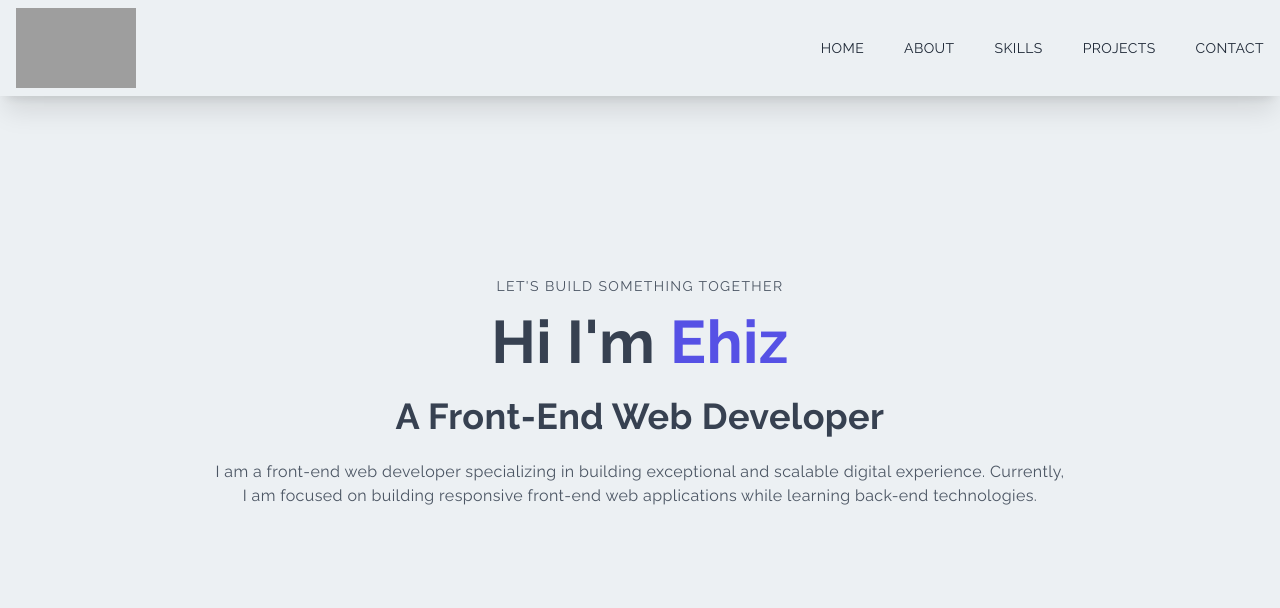
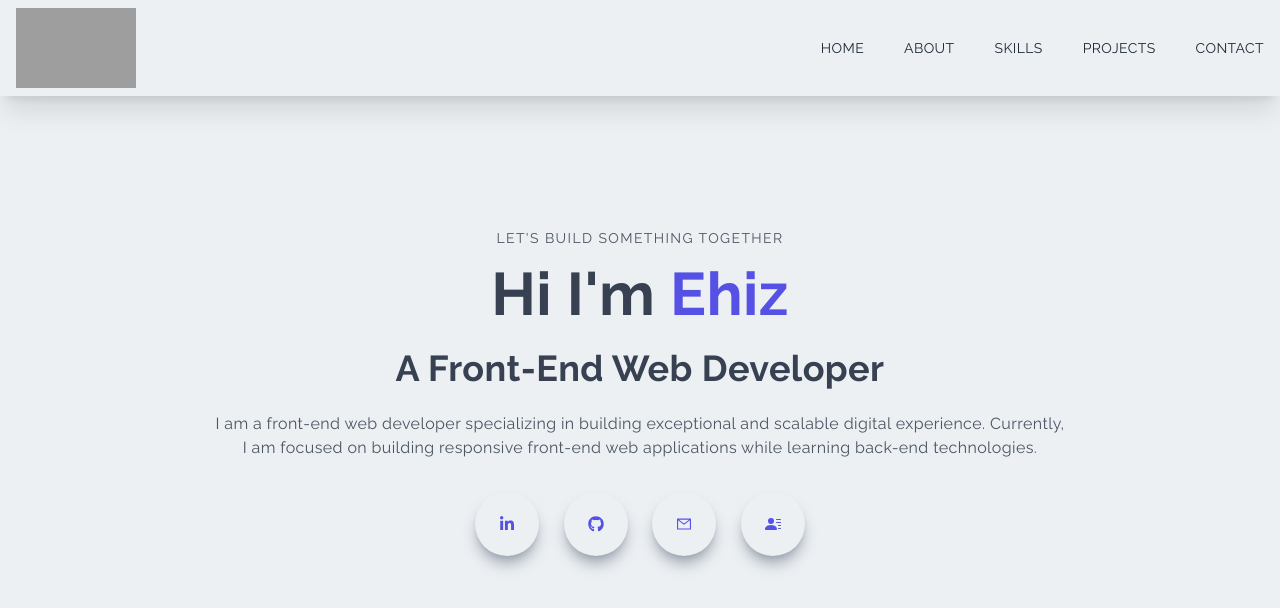
Before and after one commit to bakemonostan/nextjs-portfolio, a Next.js app: page / in a window 1280 px wide. Shown: the top 608 px of the page. Built offline with nearby package versions, Linux system fonts and the light colour scheme; grey boxes are pictures that could not be loaded.

Commit message:
main component done

```diff
--- a/components/Main.jsx
+++ b/components/Main.jsx
@@ -1,3 +1,7 @@
+import { AiOutlineMail } from 'react-icons/ai';
+import { FaLinkedinIn, FaGithub } from 'react-icons/fa';
+import { BsFillPersonLinesFill } from 'react-icons/bs';
+
 const Main = () => {
   return (
     <div className='w-full h-screen text-center'>
@@ -16,6 +20,20 @@
             responsive front-end web applications while learning back-end
             technologies.
           </p>
+          <div className='flex items-center justify-between m-auto py-4 max-w-[330px]'>
+            <div className='rounded-full text-[#5651e5] shadow-lg shadow-gray-400 p-6 cursor-pointer hover:scale-110 ease-in duration-200'>
+              <FaLinkedinIn />
+            </div>
+            <div className='rounded-full text-[#5651e5] shadow-lg shadow-gray-400 p-6 cursor-pointer hover:scale-110 ease-in duration-200'>
+              <FaGithub />
+            </div>
+            <div className='rounded-full text-[#5651e5] shadow-lg shadow-gray-400 p-6 cursor-pointer hover:scale-110 ease-in duration-200'>
+              <AiOutlineMail />
+            </div>
+            <div className='rounded-full text-[#5651e5] shadow-lg shadow-gray-400 p-6 cursor-pointer hover:scale-110 ease-in duration-200'>
+              <BsFillPersonLinesFill />
+            </div>
+          </div>
         </div>
       </div>
     </div>
```
